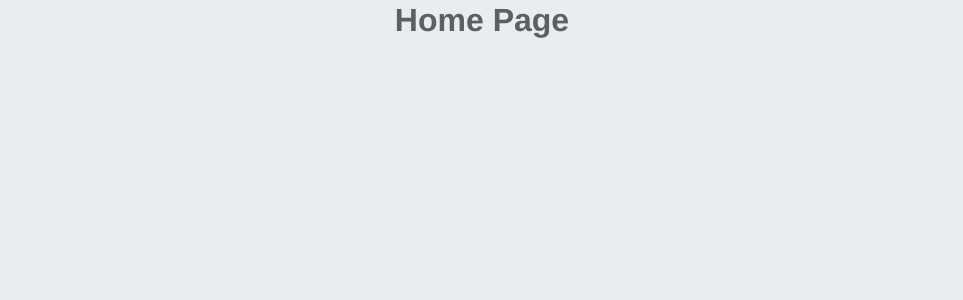
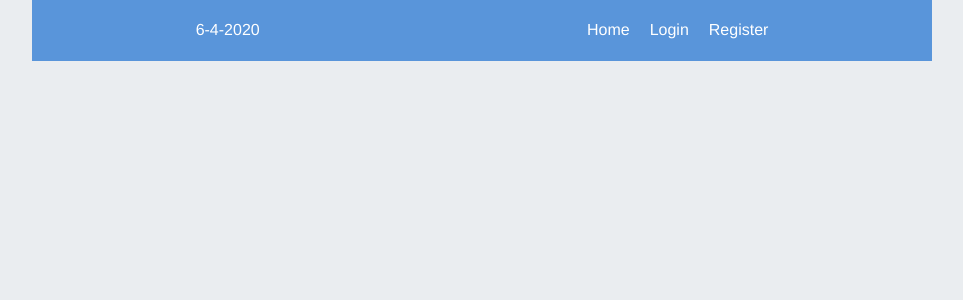
Before and after one commit to har-vy/Group-Study, a React (Create React App) app in the folder frontend/: page / in a window 1280 px wide. Shown: the top 300 px of the page, without its empty margins (158-1121 px from the left). Built offline with nearby package versions, Linux system fonts and the light colour scheme.

Commit message:
crude design for home page

```diff
--- /dev/null
+++ b/frontend/src/components/NavBar/navbar.js
@@ -0,0 +1,20 @@
+import React from 'react'
+import NavBarItem from './navbaritem'
+import styles from '../../styles/homeStyles.module.css'
+
+const NavBar = () => {
+    let d = new Date()
+    let displayDate = (d.getDay() + 1) + '-' + (d.getMonth() + 1) + '-' + (d.getFullYear())
+    return (
+        <div className = {styles.navBar}>
+            <div className = {styles.date}>{displayDate}</div>
+            <div className = {styles.links}>
+                <NavBarItem name = "Home" />
+                <div className = {styles.login}><NavBarItem name="Login" /></div>
+                <div className = {styles.register}><NavBarItem name="Register" /></div>
+            </div>
+        </div>
+    )
+}
+
+export default NavBar
--- /dev/null
+++ b/frontend/src/components/NavBar/navbaritem.js
@@ -0,0 +1,11 @@
+import React from 'react'
+
+const NavBarItem = props => {
+    return (
+        <div className="nav-bar-item">
+            {props.name}
+        </div>
+    )
+}
+
+export default NavBarItem
--- a/frontend/src/components/home.js
+++ b/frontend/src/components/home.js
@@ -1,9 +1,11 @@
 import React from 'react'
+import NavBar from './NavBar/navbar'
+import styles from '../styles/homeStyles.module.css'
 
 const Home = () => {
-    return(
-        <div>
-            <h1>Home Page</h1>
+    return (
+        <div className = {styles.navBarContainer}>
+            <NavBar />
         </div>
     )
 }
--- a/frontend/src/components/login.js
+++ b/frontend/src/components/login.js
@@ -2,7 +2,7 @@ import React from 'react'
 import loginService from '../services/loginService'
 import { setUsername, setPassword } from '../reducers/loginReducer'
 import { useDispatch, useSelector } from 'react-redux'
-import '../styles.css'
+import styles from '../styles/styles.module.css'
 
 const Login = () => {
 
@@ -31,18 +31,18 @@ const Login = () => {
     }
 
     return (
-        <div className="form-header">
+        <div className={styles.formHeader}>
             <h1>Login</h1>
-            <form onSubmit={handleLogin} className="form">
-                <div className="form-row">
+            <form onSubmit={handleLogin} className={styles.form}>
+                <div className= {styles.formRow}>
                     <label for="username">Username</label>
                     <input id="username" type="text" name="username" onChange={handleULoginChange} />
                 </div>
-                <div className="form-row">
+                <div className={styles.formRow}>
                     <label for="password">Password</label>
                     <input id="password" type="password" name="password" onChange={handlePLoginChange} />
                 </div>
-                <div className="form-row">
+                <div className={styles.formRow}>
                     <button type="submit">Submit</button>
                 </div>
             </form>
--- a/frontend/src/components/register.js
+++ b/frontend/src/components/register.js
@@ -2,7 +2,7 @@ import React from 'react'
 import registerService from '../services/registerService'
 import { useDispatch, useSelector } from 'react-redux'
 import { setUsername, setPassword, setEmail, setName } from '../reducers/registerReducer'
-import '../styles.css'
+import styles from '../styles/styles.module.css'
 
 const Register = () => {
 
@@ -48,26 +48,26 @@ const Register = () => {
     }
 
     return (
-        <div className="form-header">
+        <div className= {styles.formHeader}>
             <h1>Register</h1>
-            <form onSubmit={handleRegistration} className="form">
-                <div className="form-row">
+            <form onSubmit={handleRegistration} className = {styles.form}>
+                <div className = {styles.formRow}>
                     <label for="name">Name</label>
                     <input id="name" type = "text" name="name" onChange={handleNameChange} />
                 </div>
-                <div className="form-row">
+                <div className = {styles.formRow}>
                     <label for="email">Email</label>
                     <input id="email" name="email" type="email" onChange={handleEmailChange} />
                 </div>
-                <div className="form-row">
+                <div className = {styles.formRow}>
                     <label for="username">Username</label>
                     <input id="username" type = "text" name="username" onChange={handleURegisterChange} />
                 </div>
-                <div className="form-row">
+                <div className = {styles.formRow}>
                     <label for="password">Password</label>
                     <input id="password" name="password" type="password" onChange={handlePRegisterChange} />
                 </div>
-                <div className="form-row">
+                <div className = {styles.formRow}>
                     <button type="submit">Register</button>
                 </div>
             </form>
--- /dev/null
+++ b/frontend/src/styles/homeStyles.module.css
@@ -0,0 +1,29 @@
+* {
+    margin: 0;
+    padding: 0;
+    box-sizing: border-box;
+  }
+
+  .navBarContainer {
+    color: #fff;
+    background-color: #5995DA;  /* Blue */
+    padding: 20px 0;
+    display: flex;
+    justify-content: center;
+  }
+
+  .navBar {
+    width: 900px;
+    display: flex;
+    justify-content: space-around;
+  }
+
+  .links {
+      display: flex;
+      justify-content: flex-end;
+  }
+
+  .login,
+  .register {
+      margin-left: 20px;
+  }
--- a/frontend/src/styles.css
+++ b/frontend/src/styles/styles.module.css
@@ -17,7 +17,7 @@
     align-items: center;
   }
 
-  .form-header {
+  .formHeader {
     text-align: center;
     background-color: #F6F7F8;
     border: 1px solid #D6D9DC;
@@ -27,7 +27,7 @@
     padding: 50px;
   }
 
-  .form-header h1 {
+  .formHeader h1 {
     font-family: 'Lucida Sans', 'Lucida Sans Regular', 'Lucida Grande', 'Lucida Sans Unicode', Geneva, Verdana, sans-serif;
     font-size: 30px;
     margin-bottom: 20px;
@@ -43,7 +43,7 @@
     margin: 0 0 40px 0;
   }
 
-  .form-row {
+  .formRow {
     margin-bottom: 40px;
     display: flex;
     justify-content: flex-start;
@@ -51,9 +51,9 @@
     flex-wrap: wrap;
   }
 
-  .form-row input[type='text'],
-  .form-row input[type='password'],
-  .form-row input[type='email']
+  .formRow input[type='text'],
+  .formRow input[type='password'],
+  .formRow input[type='email']
    {
     background-color: #FFFFFF;
     border: 1px solid #D6D9DC;
@@ -63,9 +63,9 @@
     font-size: 14px;
   }
 
-  .form-row label {
+  .formRow label {
     margin-bottom: 15px;
-  }.form-row button {
+  }.formRow button {
     font-size: 16px;
     font-weight: bold;
 
@@ -79,24 +79,22 @@
     cursor: pointer;
   }
 
-  .form-row button:hover {
+  .formRow button:hover {
     background-color: #76AEED;
   }
 
-  .form-row button:active {
+  .formRow button:active {
     background-color: #407FC7;
   }
 
-  .form-row input[type='email']:invalid {
+  .formRow input[type='email']:invalid {
     border: 1px solid #D55C5F;
     color: #D55C5F;
     box-shadow: none; /* Remove default red glow in Firefox */
   }
 
-
-
   @media only screen and (min-width: 700px) {
-    .form-header {
+    .formHeader {
         width: max-content;
         height: max-content;
     }
@@ -104,18 +102,18 @@
         width: 600px;
         height: max-content;
     }
-    .form-row {
+    .formRow {
       flex-direction: row;
       align-items: flex-start; /* To avoid stretching */
       margin-bottom: 20px;
     }
-    .form-row input[type='text'],
-    .form-row input[type='password'],
-    .form-row input[type='email'] {
+    .formRow input[type='text'],
+    .formRow input[type='password'],
+    .formRow input[type='email'] {
         width: 250px;
         height: initial;
     }
-    .form-row label {
+    .formRow label {
       padding-left: 20px;
       text-align: right;
       width: 120px;
@@ -123,7 +121,7 @@
       padding-right: 20px;
     }
 
-    .form-row button {
+    .formRow button {
         margin-left: 150px;
     }
   }
```
